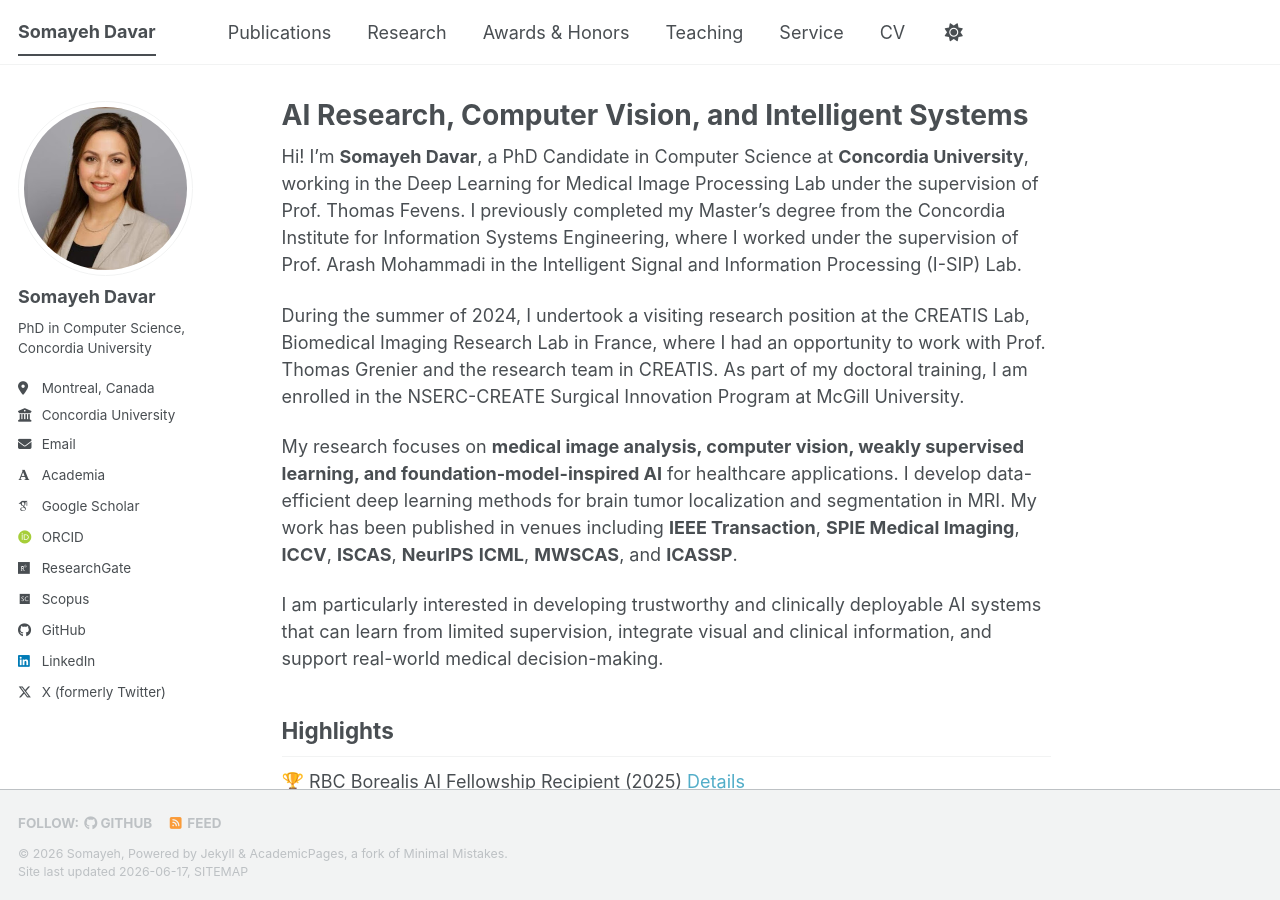
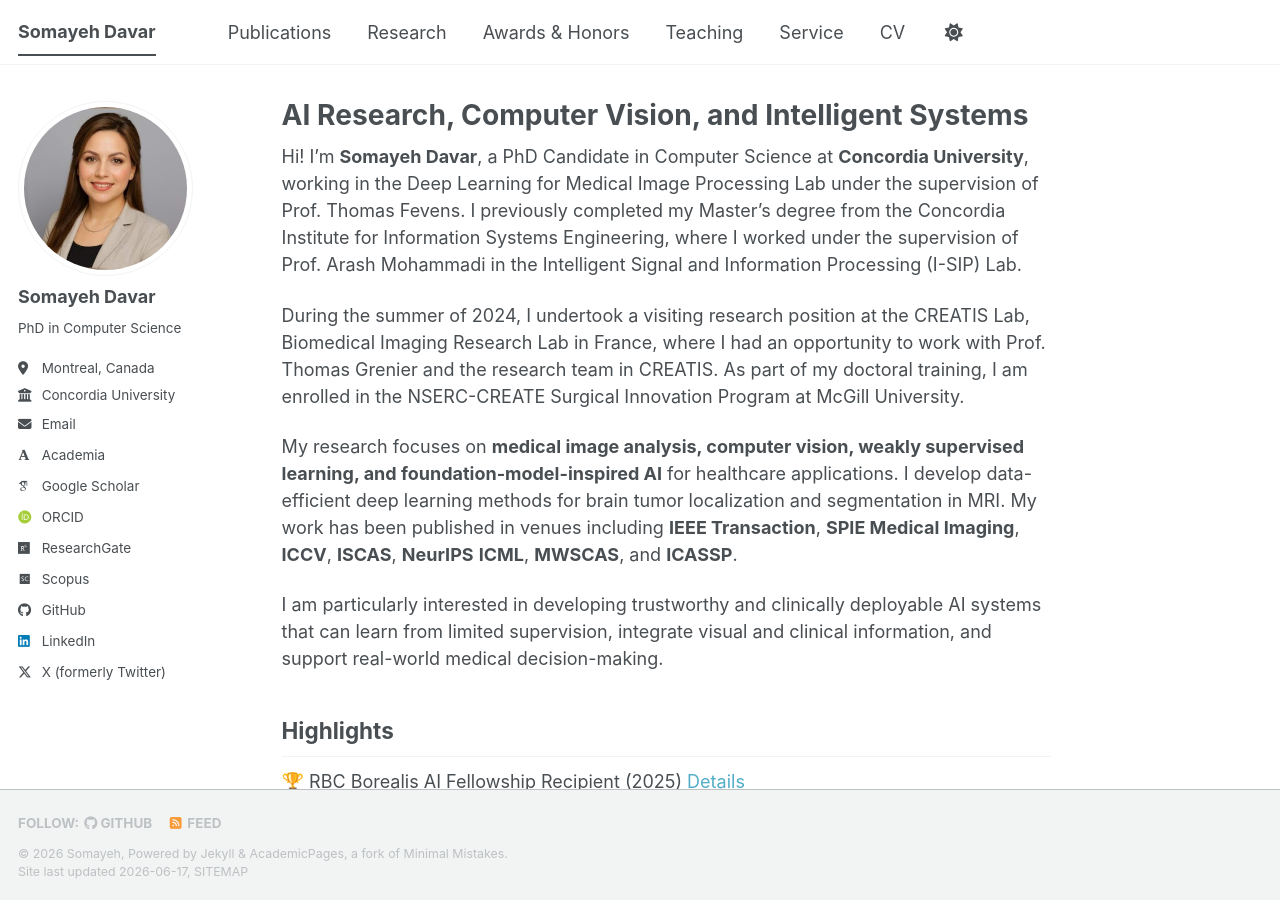
Before and after one commit to sdavar/sdavar.github.io, a Jekyll site: the page built from _pages/about.md, in a window 1280 px wide and 900 px high. Built offline with Jekyll 4.4.1, drawn with Linux system fonts in a browser that asks for light colours; some web fonts are replaced; a script bundle is joined from its source files by our own code; library files that are not in the unit come from our copies.

Commit message:
Update _config.yml

```diff
--- a/_config.yml
+++ b/_config.yml
@@ -26,7 +26,7 @@ author:
   avatar           :  "profile.jpg"
   name             :  "Somayeh Davar"
   pronouns         :  # url "she/her"
-  bio              :  "PhD in Computer Science, Concordia University"
+  bio              :  "PhD in Computer Science"
   location         :  "Montreal, Canada"
   employer         :  "Concordia University"
   uri              : # URL
```
